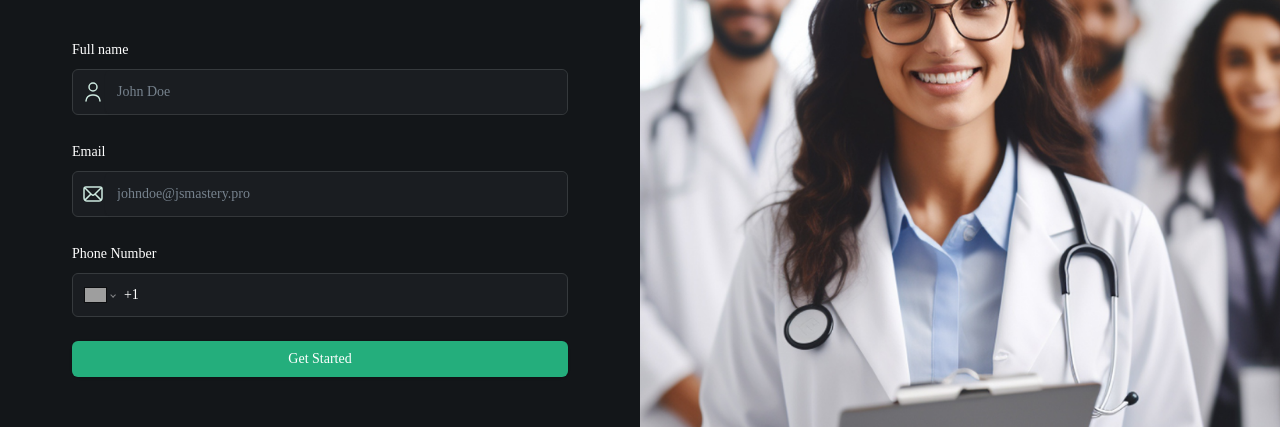
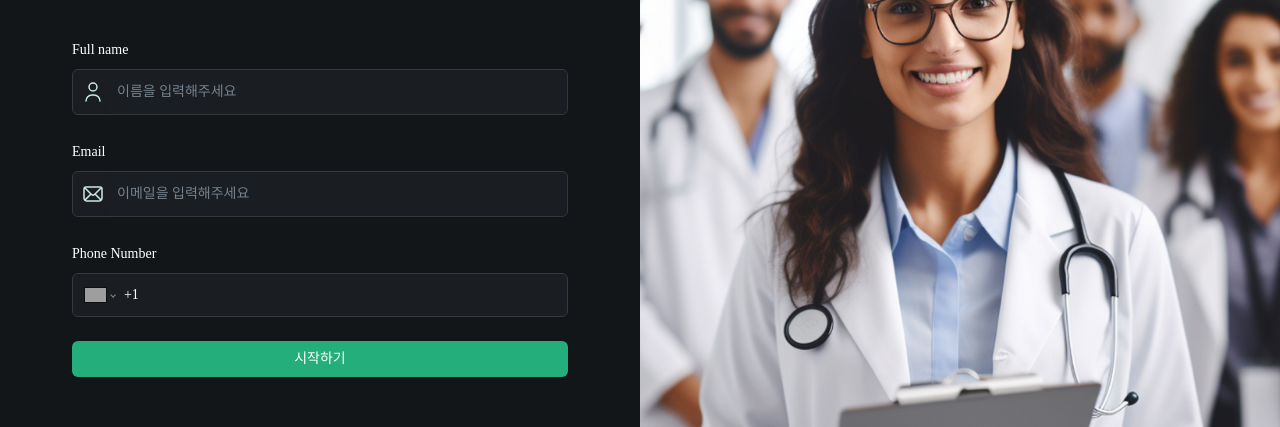
Before and after one commit to chugue/st-carepulse, a Next.js app: page / in a window 1280 px wide. Shown: the part 252-679 px from the top of the page. Built offline with nearby package versions, Linux system fonts and the light colour scheme; no server answers; grey boxes are pictures that could not be loaded.

Commit message:
fix: make able to people

```diff
--- a/components/forms/patient-form.tsx
+++ b/components/forms/patient-form.tsx
@@ -68,7 +68,7 @@ const PatientForm = () => {
           control={form.control}
           name="name"
           label="Full name"
-          placeholder="John Doe"
+          placeholder="이름을 입력해주세요"
           iconSrc="/assets/icons/user.svg"
           iconAlt="user"
           fieldType={FormFieldType.INPUT}
@@ -78,7 +78,7 @@ const PatientForm = () => {
           control={form.control}
           name="email"
           label="Email"
-          placeholder="johndoe@jsmastery.pro"
+          placeholder="이메일을 입력해주세요"
           iconSrc="/assets/icons/email.svg"
           iconAlt="email"
         />
@@ -87,9 +87,9 @@ const PatientForm = () => {
           control={form.control}
           name="phone"
           label="Phone Number"
-          placeholder="(555) 555-5555"
+          placeholder="전화번호를 입력해주세요"
         />
-        <SubmitButton isLoading={isLoading}>Get Started</SubmitButton>
+        <SubmitButton isLoading={isLoading}>시작하기</SubmitButton>
       </form>
     </Form>
   );
--- a/components/passkey-modal.tsx
+++ b/components/passkey-modal.tsx
@@ -67,7 +67,7 @@ const PasskeyModal = () => {
       <AlertDialogContent className="shad-alert-dialog">
         <AlertDialogHeader>
           <AlertDialogTitle className="flex items-start justify-between">
-            Admin Access Verification
+            Admin Access Verification - key : 123456
             <Image
               src="/assets/icons/close.svg"
               alt="close"
```
